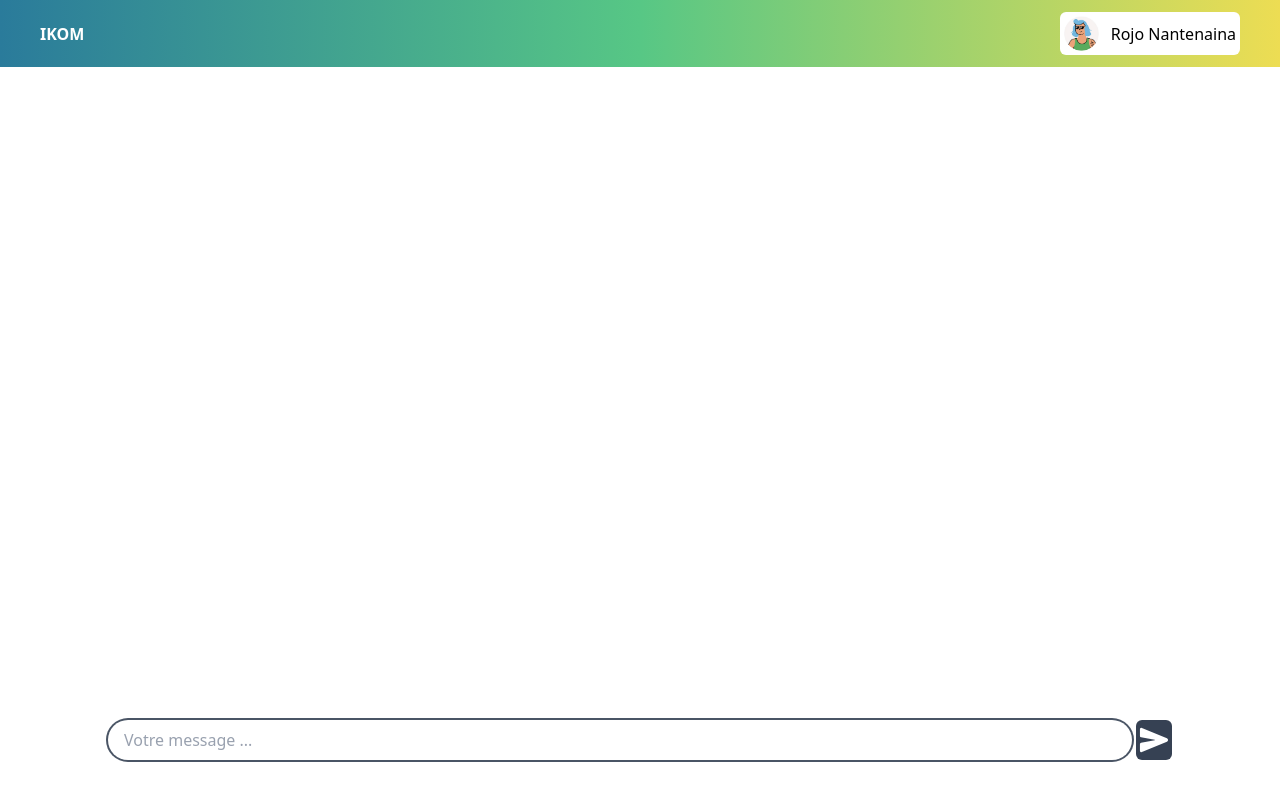
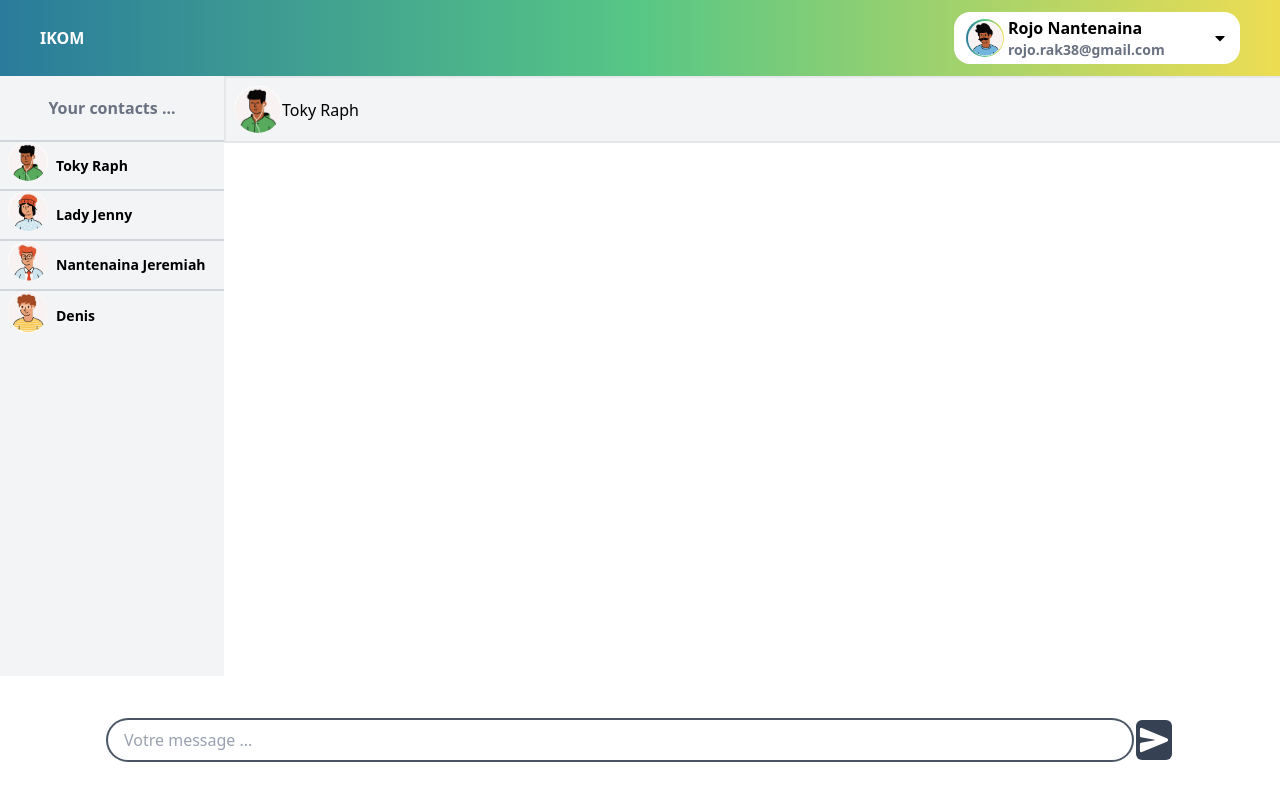
Before and after one commit to Rojonantenaina-RAK/messaging, a React (Vite) app: page /discussion in a window 1280 px wide. Built offline with nearby package versions, Linux system fonts and the light colour scheme.

Commit message:
Mise en place du logique et du layout

```diff
--- /dev/null
+++ b/src/discussion/components/DisplayMessage/DisplayMessage.jsx
@@ -0,0 +1,46 @@
+import React from 'react'
+
+import photo1 from '../../data/Avatar1.png'
+import photo2 from '../../data/Avatar2.png'
+import photo3 from '../../data/Avatar3.png'
+import photo4 from '../../data/Avatar4.png'
+import photo5 from '../../data/Avatar5.png'
+import photo6 from '../../data/Avatar6.png'
+import photo7 from '../../data/Avatar7.png'
+import photo8 from '../../data/Avatar8.png'
+
+export default function DisplayMessage({ USERS , currentUser , isDiscussingWith }) {
+
+  const avatarMap = {
+    "Avatar1.png": photo1,
+    "Avatar2.png": photo2,
+    "Avatar3.png": photo3,
+    "Avatar4.png": photo4,
+    "Avatar5.png": photo5,
+    "Avatar6.png": photo6,
+    "Avatar7.png": photo7,
+    "Avatar8.png": photo8
+  };
+
+  return (
+    <div className='ml-[14rem]'>
+        {
+            isDiscussingWith !=='' && (
+                <div className="messageContainer">
+                    <h2 className='flex justify-start items-center p-2 border-2 border-gray-200 fixed w-full bg-gray-100'>
+                        <img className='rounded-full w-12' src={avatarMap[USERS[isDiscussingWith]["photo"]]} alt="PDPfriend" />
+                        <span>{USERS[isDiscussingWith]["name"]}</span>
+                    </h2>
+
+                    <div className="message">
+                        <img className='rounded-full w-12' src={avatarMap[USERS[isDiscussingWith]["photo"]]} alt="PDPfriend" />
+                    </div>
+
+                </div>
+
+            )
+        }
+
+    </div>
+  )
+}
--- /dev/null
+++ b/src/discussion/components/ListFriends/ListFriends.css
@@ -0,0 +1,3 @@
+.listFriendsContainer {
+
+}
--- /dev/null
+++ b/src/discussion/components/ListFriends/ListFriends.jsx
@@ -0,0 +1,45 @@
+import React from 'react'
+
+import photo1 from '../../data/Avatar1.png'
+import photo2 from '../../data/Avatar2.png'
+import photo3 from '../../data/Avatar3.png'
+import photo4 from '../../data/Avatar4.png'
+import photo5 from '../../data/Avatar5.png'
+import photo6 from '../../data/Avatar6.png'
+import photo7 from '../../data/Avatar7.png'
+import photo8 from '../../data/Avatar8.png'
+
+export default function ListFriends( { USERS , otherUsers , setIsDiscussingWith} ) {
+  const avatarMap = {
+    "Avatar1.png": photo1,
+    "Avatar2.png": photo2,
+    "Avatar3.png": photo3,
+    "Avatar4.png": photo4,
+    "Avatar5.png": photo5,
+    "Avatar6.png": photo6,
+    "Avatar7.png": photo7,
+    "Avatar8.png": photo8
+  };
+
+  return (
+    <div className='listFriendsContainer bg-gray-100 h-[75vh] w-[14rem] fixed'>
+        <p className='font-bold text-gray-500 text-center py-5'>Your contacts ...</p>
+
+{otherUsers.map((userKey) => (
+  <div
+    key={userKey}
+    onClick={()=>setIsDiscussingWith(userKey)}
+    className="space-y-2 flex items-center justify-start gap-2 px-2 font-semibold leading-tight border-t-2 border-t-gray-300 hover:bg-gray-200"
+  >
+    <img
+      src={avatarMap[USERS[userKey]["photo"]]}
+      alt="PDP"
+      className="rounded-full w-10"
+    />
+    <div className="name text-sm">{USERS[userKey]["name"]}</div>
+  </div>
+))}
+
+    </div>
+  )
+}
--- a/src/discussion/components/Navbar/Navbar.css
+++ b/src/discussion/components/Navbar/Navbar.css
@@ -8,3 +8,14 @@ nav .photoProfile {
     width: 35px;
     height: 35px;
 }
+
+nav .photoProfileContainer {
+    border-radius: 50%;
+    width: 38px;
+    height: 38px;
+    background: #2A7B9B;
+    background: linear-gradient(90deg, rgba(42, 123, 155, 1) 0%, rgba(87, 199, 133, 1) 50%, rgba(237, 221, 83, 1) 100%);
+    display: flex;
+    align-items: center;
+    justify-content: center;
+}
--- a/src/discussion/components/Navbar/Navbar.jsx
+++ b/src/discussion/components/Navbar/Navbar.jsx
@@ -1,17 +1,90 @@
-// import {useState} from 'react'
+import React, { useState } from 'react'
 import './Navbar.css'
 import photo1 from '../../data/Avatar1.png'
+import photo2 from '../../data/Avatar2.png'
+import photo3 from '../../data/Avatar3.png'
+import photo4 from '../../data/Avatar4.png'
+import photo5 from '../../data/Avatar5.png'
+import photo6 from '../../data/Avatar6.png'
+import photo7 from '../../data/Avatar7.png'
+import photo8 from '../../data/Avatar8.png'
 
-export default function Navbar() {
-    // const [user, setUser] = useState({})
-    // const [photo, setPhoto] = useState('')
-    // const allPhotos=[]
+import { FaCaretDown } from "react-icons/fa";
+
+export default function Navbar({USERS , currentUser , setCurrentUser , otherUsers , setOtherUsers , setIsDiscussingWith}) {
+  const [changingProfile, setChangingProfile] = useState(false)
+
+  const avatarMap = {
+    "Avatar1.png": photo1,
+    "Avatar2.png": photo2,
+    "Avatar3.png": photo3,
+    "Avatar4.png": photo4,
+    "Avatar5.png": photo5,
+    "Avatar6.png": photo6,
+    "Avatar7.png": photo7,
+    "Avatar8.png": photo8
+  };
+
+  function toggleDiv() {
+    setChangingProfile(prev => !prev)
+  }
+
+  function changeUser(selectedUser) {
+    setCurrentUser(selectedUser);
+    setOtherUsers(Object.keys(USERS).filter(key => key !== selectedUser))
+    setChangingProfile(false)
+    setIsDiscussingWith('')
+  }
+
+
   return (
     <nav className='flex justify-between items-center px-10 py-3'>
+      {/* LOGO */}
       <span className='font-bold text-white'>IKOM</span>
-      <div className='flex items-center gap-3 bg-white rounded-md p-1'>
-        <img src={photo1} alt="" className='photoProfile' />
-        <span>Rojo Nantenaina</span>
+
+
+      {/* Current User */}
+      <div className='flex flex-col rounded-2xl'>
+        <div className='flex justify-start items-center py-1 px-3 bg-white rounded-2xl'>
+          <div className="photoProfileContainer">
+            <img src={avatarMap[USERS[currentUser]["photo"]]} alt="PDP" className='photoProfile' />
+            {/* allUsers */}
+          </div>
+          <div className='font-semibold mx-1 w-50'>
+            <div>{USERS[currentUser]["name"]}</div>
+            <div className='text-sm text-gray-500'>{USERS[currentUser]["email"]}</div>
+          </div>
+          <FaCaretDown onClick={toggleDiv} />
+        </div>
+
+
+      {/* Chose another profile */}
+      {
+        changingProfile && (
+
+        <div className='containerOtherProfiles absolute rounded-2xl top-30 space-y-1 z-1'>
+
+          {otherUsers.map((userKey) => (
+            <div
+              key={userKey}
+              onClick={() => changeUser(userKey)}
+              className="profile flex justify-start items-center py-1 px-3 bg-gray-200 rounded-2xl hover:bg-gray-300"
+            >
+              <div className="photoProfileContainer">
+                <img
+                  src={avatarMap[USERS[userKey].photo]}
+                  alt="PDP"
+                  className="photoProfile"
+                />
+              </div>
+              <span className="font-semibold mx-1">{USERS[userKey].name}</span>
+            </div>
+          ))}
+
+        </div>
+
+        )
+      }
       </div>
     </nav>
   )
--- a/src/discussion/discussion.jsx
+++ b/src/discussion/discussion.jsx
@@ -1,10 +1,66 @@
+import React, { useState } from "react";
 import Navbar from "./components/Navbar/Navbar";
 import Input from "./components/Input/Input";
+import ListFriends from "./components/ListFriends/ListFriends";
+import DisplayMessage from "./components/DisplayMessage/DisplayMessage";
+
 
 export default function Discussion() {
+  let USERS = {
+    "user1": {
+        "name": "Rojo Nantenaina",
+        "email": "rojo.rak38@gmail.com",
+        "password": "123456789",
+        "photo": "Avatar3.png"
+    },
+    "user2": {
+        "name": "Toky Raph",
+        "email": "toky.raph@gmail.com",
+        "password": "123456789",
+        "photo": "Avatar6.png"
+    },
+    "user3": {
+        "name": "Lady Jenny",
+        "email": "lady.jenny@gmail.com",
+        "password": "123456789",
+        "photo": "Avatar7.png"
+    },
+    "user4": {
+        "name": "Nantenaina Jeremiah",
+        "email": "jeremia.nantenaina@gmail.com",
+        "password": "123456789",
+        "photo": "Avatar2.png"
+    },
+    "user5": {
+        "name": "Denis",
+        "email": "denis@gmail.com",
+        "password": "123456789",
+        "photo": "Avatar5.png"
+    }
+}
+
+  const [currentUser, setCurrentUser] = useState("user1"); // authentification first
+  const [otherUsers, setOtherUsers] = useState(Object.keys(USERS).filter(key => key !== currentUser));
+
+  const [isDiscussingWith, setIsDiscussingWith] = useState('user2');
+//   const [isDiscussingWith, setIsDiscussingWith] = useState('');
+//   const [messages, setMessages] = useState(
+//     {
+//     "user1": [
+//         // {"destinataire": "user2", "message": "Salut!"},
+//         // {"destinataire": "user2", "message": "Salut!"}
+//     ],
+//     "user2": [],
+//     "user3": [],
+//     "user4": [],
+//     "user5": []
+// })
+
   return (
     <div>
-      <Navbar />
+      <Navbar USERS={USERS} currentUser={currentUser} setCurrentUser={setCurrentUser} otherUsers={otherUsers} setOtherUsers={setOtherUsers} setIsDiscussingWith={setIsDiscussingWith} />
+      <ListFriends USERS={USERS} otherUsers={otherUsers} setIsDiscussingWith={setIsDiscussingWith} />
+      <DisplayMessage USERS={USERS} currentUser={currentUser} isDiscussingWith={isDiscussingWith} />
       <Input />
     </div>
   )
```
